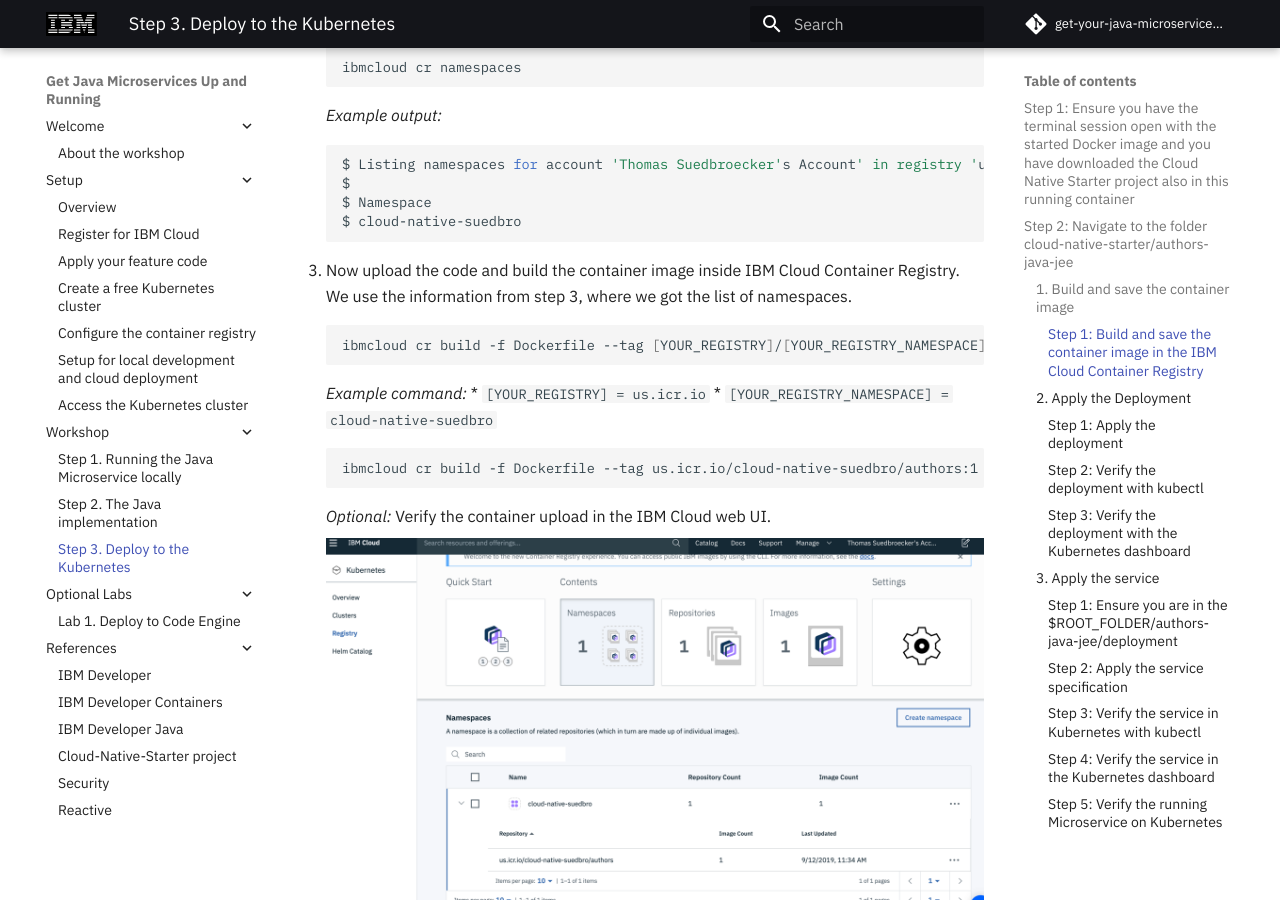
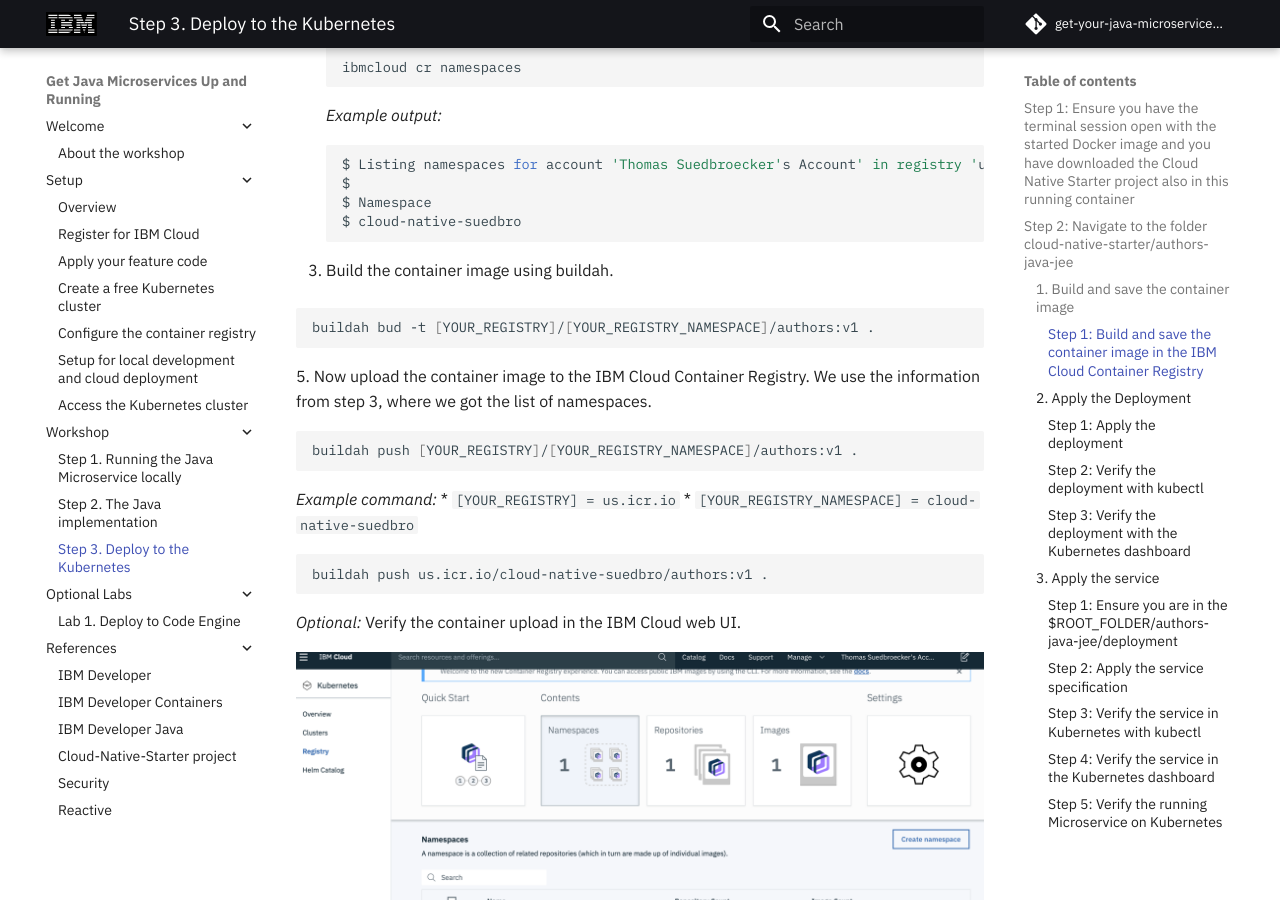
Before and after one commit to IBM/get-your-java-microservice-up-and-running, an MkDocs documentation site: the page built from workshop/exercise-03/README.md, in a window 1280 px wide and 900 px high, scrolled down 2955 px. Built offline with MkDocs 1.6.1 and Material for MkDocs 9.7.7, drawn with Linux system fonts in a browser that asks for light colours; comment, search, counter and statistics services are not loaded.

Commit message:
Add usage of buildah to build an push image to cr

````diff
--- a/workshop/exercise-03/README.md
+++ b/workshop/exercise-03/README.md
@@ -64,25 +64,31 @@ Now we want to build and save a container image in the IBM Cloud Container Regis
     $ cloud-native-suedbro
     ```
 
-4. Now upload the code and build the container image inside IBM Cloud Container Registry. We use the information from step 3, where we got the list of namespaces.
+4. Build the container image using buildah.
 
-    ```sh
-    ibmcloud cr build -f Dockerfile --tag [YOUR_REGISTRY]/[YOUR_REGISTRY_NAMESPACE]/authors:1 .
-    ```
+```sh
+buildah bud -t [YOUR_REGISTRY]/[YOUR_REGISTRY_NAMESPACE]/authors:v1 .
+```
+5. Now upload the container image to the IBM Cloud Container Registry. We use the information from step 3, where we got the list of namespaces.
 
-    _Example command:_
-    * `[YOUR_REGISTRY] = us.icr.io`
-    * `[YOUR_REGISTRY_NAMESPACE] = cloud-native-suedbro`
+```sh
+buildah push [YOUR_REGISTRY]/[YOUR_REGISTRY_NAMESPACE]/authors:v1 .
+```
+ _Example command:_
+  * `[YOUR_REGISTRY] = us.icr.io`
+  * `[YOUR_REGISTRY_NAMESPACE] = cloud-native-suedbro`
 
-    ```sh
-    ibmcloud cr build -f Dockerfile --tag us.icr.io/cloud-native-suedbro/authors:1 .
-    ```
 
-    _Optional:_ Verify the container upload in the IBM Cloud web UI.
+```sh
+buildah push us.icr.io/cloud-native-suedbro/authors:v1 .
+```
 
-    ![authors-java-container-image](../images/ibmcloud-container-registry-upload-1.png)
+_Optional:_ Verify the container upload in the IBM Cloud web UI.
 
-5. List the container images to verify the upload.
+![authors-java-container-image](../images/ibmcloud-container-registry-upload-1.png)
+
+
+1. List the container images to verify the upload.
 
     ```sh
     ibmcloud cr images
````
Also changed, not shown: other parts of workshop/exercise-03/README.md (+2 -1 lines).
